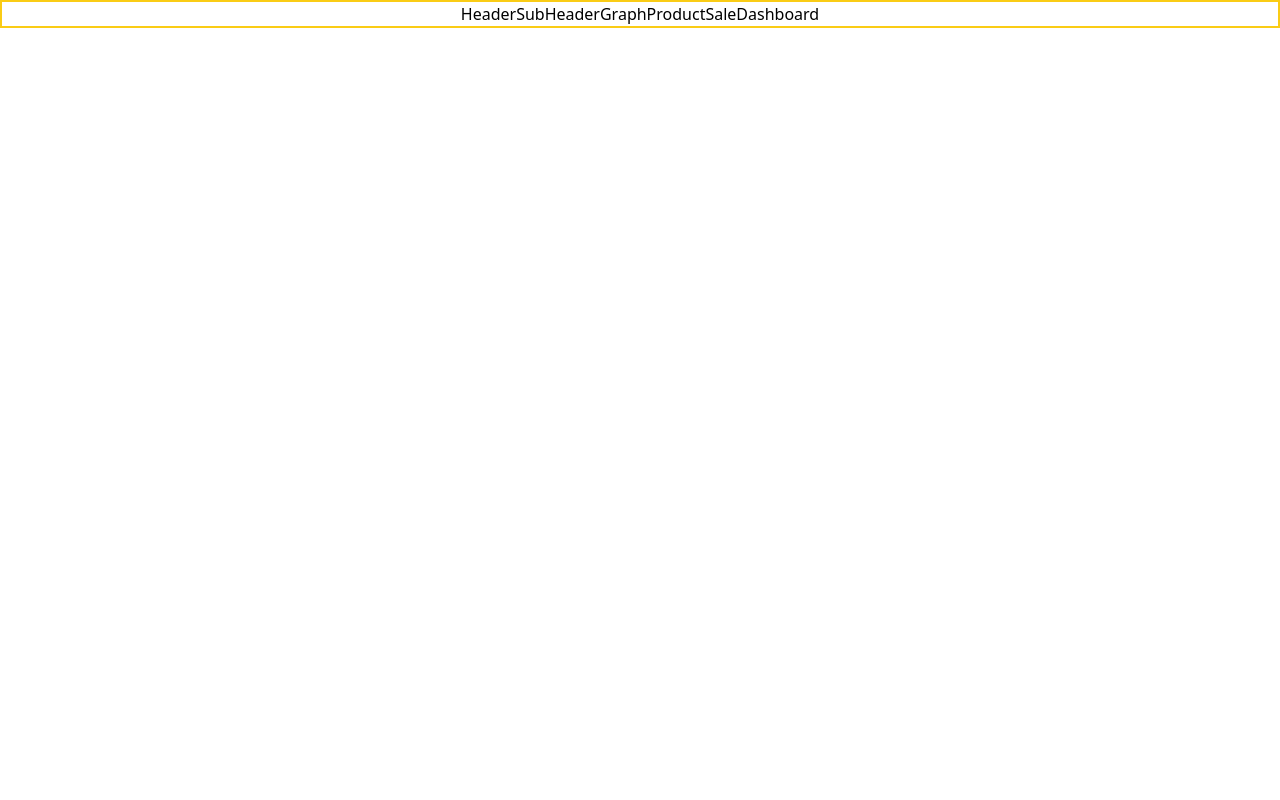
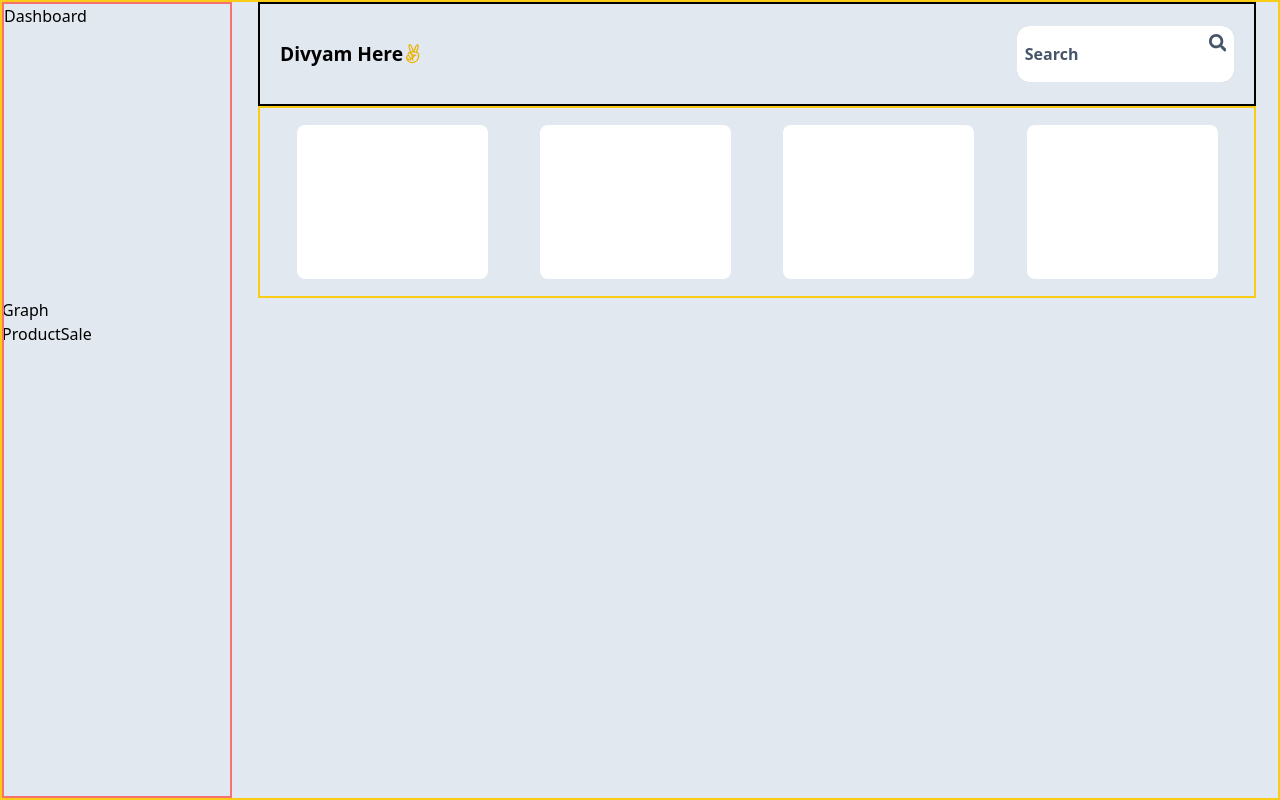
Before and after one commit to singhdivyam772/responsive-page, a React (Create React App) app: page / in a window 1280 px wide. Built offline with nearby package versions, Linux system fonts and the light colour scheme.

Commit message:
header and some work in subheader boxex has been done

```diff
--- a/package.json
+++ b/package.json
@@ -8,7 +8,7 @@
     "@testing-library/user-event": "^13.5.0",
     "react": "^18.2.0",
     "react-dom": "^18.2.0",
-    "react-icons": "^4.11.0",
+    "react-icons": "^4.12.0",
     "react-scripts": "5.0.1",
     "react-toastify": "^9.1.3",
     "recharts": "^2.9.0",
--- a/src/App.js
+++ b/src/App.js
@@ -7,12 +7,14 @@ import Dashboard from "./components/Dashboard";
 
 function App() {
   return (
-    <div className=" flex justify-center items-center border-2 border-yellow-400">
+    <div className=" relative w-screen h-screen border-2 border-yellow-400 bg-slate-200">
+
+      <Dashboard/>
       <Header/>
       <SubHeader/>
       <Graph/>
       <ProductSale/>
-      <Dashboard/>
+
 
     </div>
   );
--- a/src/components/Dashboard.js
+++ b/src/components/Dashboard.js
@@ -1,9 +1,14 @@
 import React from 'react'
 
 const Dashboard = () => {
-  return (
-    <div>Dashboard</div>
-  )
+return (
+     <aside className=''>
+          <div className="absolute top-0 left-0 bottom-0 right-0
+               w-[18vw] h-full border-2 border-red-400">
+          Dashboard
+          </div>
+     </aside>
+     )
 }
 
 export default Dashboard
--- a/src/components/Header.js
+++ b/src/components/Header.js
@@ -1,8 +1,28 @@
 import React from 'react'
+import { FaAngellist } from "react-icons/fa";
+import { FaSearch } from "react-icons/fa";
+
 
 const Header = () => {
   return (
-    <div>Header</div>
+    <div className=' relative flex justify-between items-center p-5 w-[78vw] h-[13vh] ml-[20vw] border-2 border-black'>
+
+      <div className=' flex justify-center items-center '>
+          <p className=" text-[1.2rem] font-semibold ">Divyam Here</p>
+          <FaAngellist className=" text-[1.2rem] font-bold text-yellow-500 "/>
+      </div>
+
+      <div className=' relative w-[17vw] h-[7vh] bg-slate-400 rounded-xl flex items-center'>
+        <input
+          type='text'
+          placeholder='Search'
+          className='w-full h-full rounded-xl pl-2 placeholder-slate-600 font-bold focus:outline-slate-600'
+        />
+        <div className='absolute top-0 right-0 p-2 sm:flex items-center gap-2  hidden'>
+          <FaSearch className='text-[1.1rem] text-slate-600 ' />
+        </div>
+      </div>
+    </div>
   )
 }
 
--- a/src/components/SubHeader.js
+++ b/src/components/SubHeader.js
@@ -2,7 +2,28 @@ import React from 'react'
 
 const SubHeader = () => {
   return (
-    <div>SubHeader</div>
+    <div className='flex flex-row-reverse justify-around gap-[2%] items-center ml-[20vw] px-5 py-2 w-[78vw] h-[24vh]  border-2 border-yellow-400 '>
+
+      {/* box1 */}
+      <div className=' w-[20%] h-[90%] bg-white rounded-lg'>
+
+      </div>
+
+      {/* box1 */}
+      <div className=' w-[20%] h-[90%] bg-white rounded-lg'>
+
+      </div>
+
+      {/* box1 */}
+      <div className=' w-[20%] h-[90%] bg-white rounded-lg'>
+
+      </div>
+
+      {/* box1 */}
+      <div className=' w-[20%] h-[90%] bg-white rounded-lg'>
+
+      </div>
+    </div>
   )
 }
 
```
Also changed, not shown: 1 other file (tests, documents, lock files or other folders).
